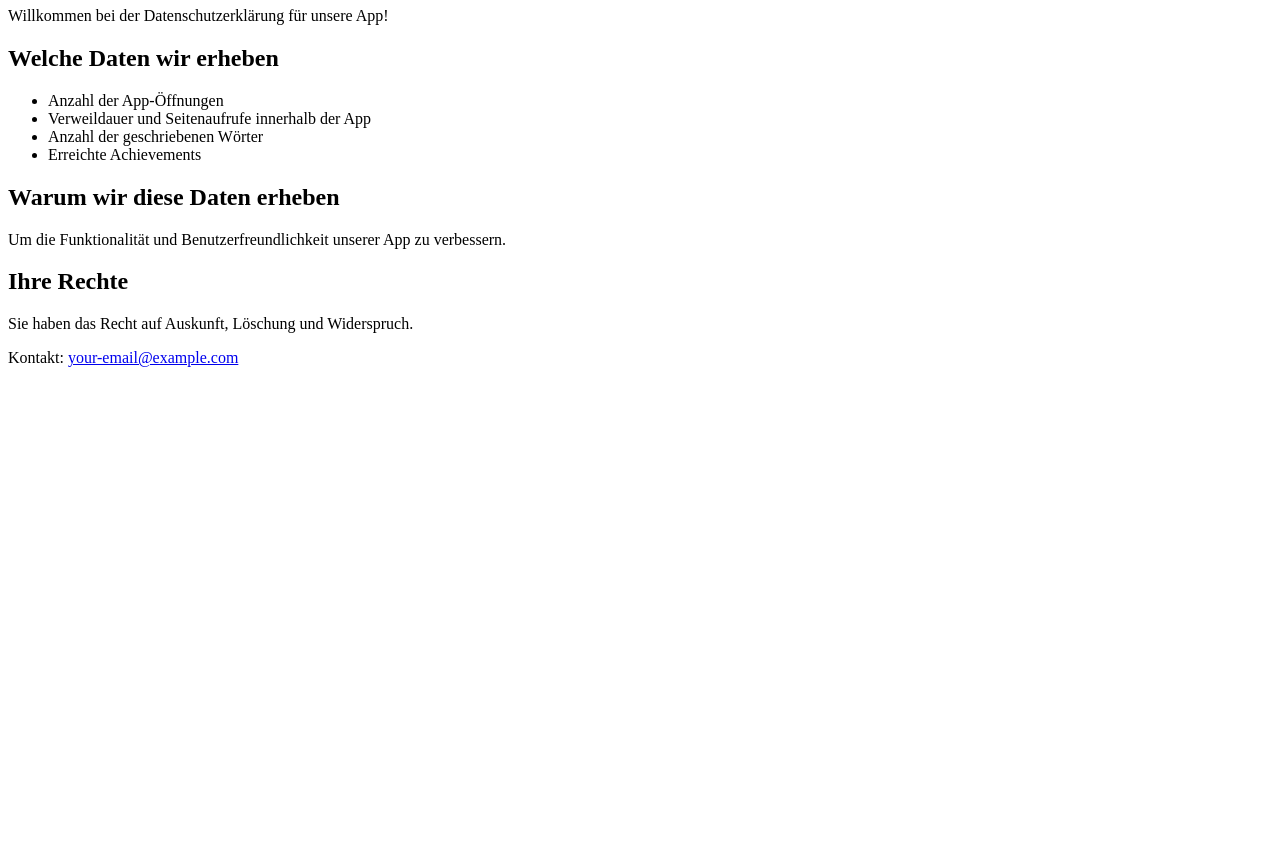
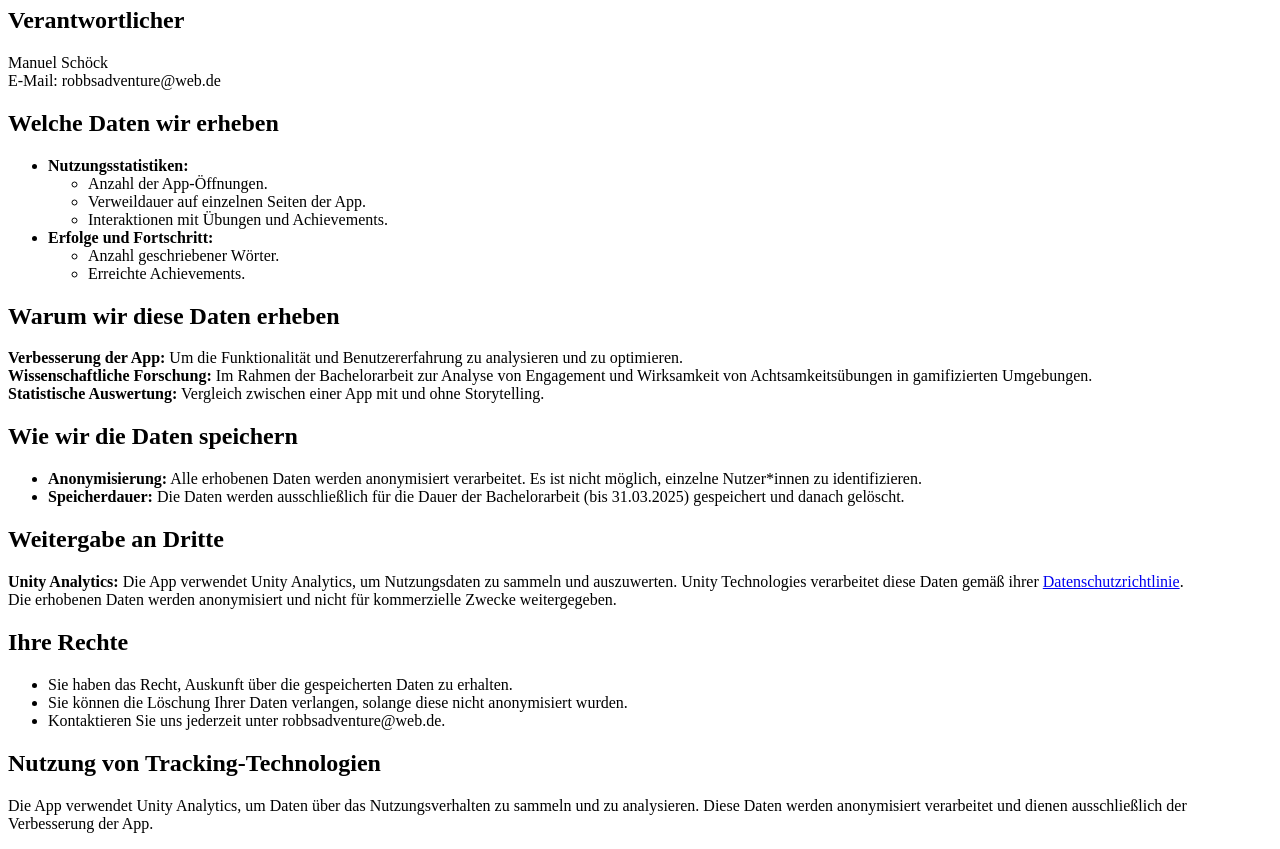
Before and after one commit to nichtmanu/datenschutzerklaerung, a plain HTML site: page index.html in a window 1280 px wide. Shown: the part 73-922 px from the top of the page. Before the commit the page ends 800 px from the top, so only its background shows below. Drawn offline with Linux system fonts and the light colour scheme.

Commit message:
Update index.html

```diff
--- a/index.html
+++ b/index.html
@@ -6,19 +6,60 @@
     <title>Datenschutzerklärung</title>
 </head>
 <body>
-    <h1>Datenschutzerklärung</h1>
-    <p>Willkommen bei der Datenschutzerklärung für unsere App!</p>
+    <h1>Datenschutzerklärung für die App Robb's Adventure[App-Name]</h1>
+
+    <h2>Verantwortlicher</h2>
+    <p>
+        Manuel Schöck<br>
+        E-Mail: robbsadventure@web.de<br>
+    </p>
+
     <h2>Welche Daten wir erheben</h2>
     <ul>
-        <li>Anzahl der App-Öffnungen</li>
-        <li>Verweildauer und Seitenaufrufe innerhalb der App</li>
-        <li>Anzahl der geschriebenen Wörter</li>
-        <li>Erreichte Achievements</li>
+        <li><strong>Nutzungsstatistiken:</strong>
+            <ul>
+                <li>Anzahl der App-Öffnungen.</li>
+                <li>Verweildauer auf einzelnen Seiten der App.</li>
+                <li>Interaktionen mit Übungen und Achievements.</li>
+            </ul>
+        </li>
+        <li><strong>Erfolge und Fortschritt:</strong>
+            <ul>
+                <li>Anzahl geschriebener Wörter.</li>
+                <li>Erreichte Achievements.</li>
+            </ul>
+        </li>
     </ul>
+
     <h2>Warum wir diese Daten erheben</h2>
-    <p>Um die Funktionalität und Benutzerfreundlichkeit unserer App zu verbessern.</p>
+    <p>
+        <strong>Verbesserung der App:</strong> Um die Funktionalität und Benutzererfahrung zu analysieren und zu optimieren.<br>
+        <strong>Wissenschaftliche Forschung:</strong> Im Rahmen der Bachelorarbeit zur Analyse von Engagement und Wirksamkeit von Achtsamkeitsübungen in gamifizierten Umgebungen.<br>
+        <strong>Statistische Auswertung:</strong> Vergleich zwischen einer App mit und ohne Storytelling.
+    </p>
+
+    <h2>Wie wir die Daten speichern</h2>
+    <ul>
+        <li><strong>Anonymisierung:</strong> Alle erhobenen Daten werden anonymisiert verarbeitet. Es ist nicht möglich, einzelne Nutzer*innen zu identifizieren.</li>
+        <li><strong>Speicherdauer:</strong> Die Daten werden ausschließlich für die Dauer der Bachelorarbeit (bis 31.03.2025) gespeichert und danach gelöscht.</li>
+    </ul>
+
+    <h2>Weitergabe an Dritte</h2>
+    <p>
+        <strong>Unity Analytics:</strong> Die App verwendet Unity Analytics, um Nutzungsdaten zu sammeln und auszuwerten. Unity Technologies verarbeitet diese Daten gemäß ihrer <a href="https://unity.com/legal/privacy-policy" target="_blank">Datenschutzrichtlinie</a>.<br>
+        Die erhobenen Daten werden anonymisiert und nicht für kommerzielle Zwecke weitergegeben.
+    </p>
+
     <h2>Ihre Rechte</h2>
-    <p>Sie haben das Recht auf Auskunft, Löschung und Widerspruch.</p>
-    <p>Kontakt: <a href="mailto:your-email@example.com">your-email@example.com</a></p>
+    <ul>
+        <li>Sie haben das Recht, Auskunft über die gespeicherten Daten zu erhalten.</li>
+        <li>Sie können die Löschung Ihrer Daten verlangen, solange diese nicht anonymisiert wurden.</li>
+        <li>Kontaktieren Sie uns jederzeit unter robbsadventure@web.de.</li>
+    </ul>
+
+    <h2>Nutzung von Tracking-Technologien</h2>
+    <p>
+        Die App verwendet Unity Analytics, um Daten über das Nutzungsverhalten zu sammeln und zu analysieren. Diese Daten werden anonymisiert verarbeitet und dienen ausschließlich der Verbesserung der App.
+    </p>
 </body>
 </html>
```
